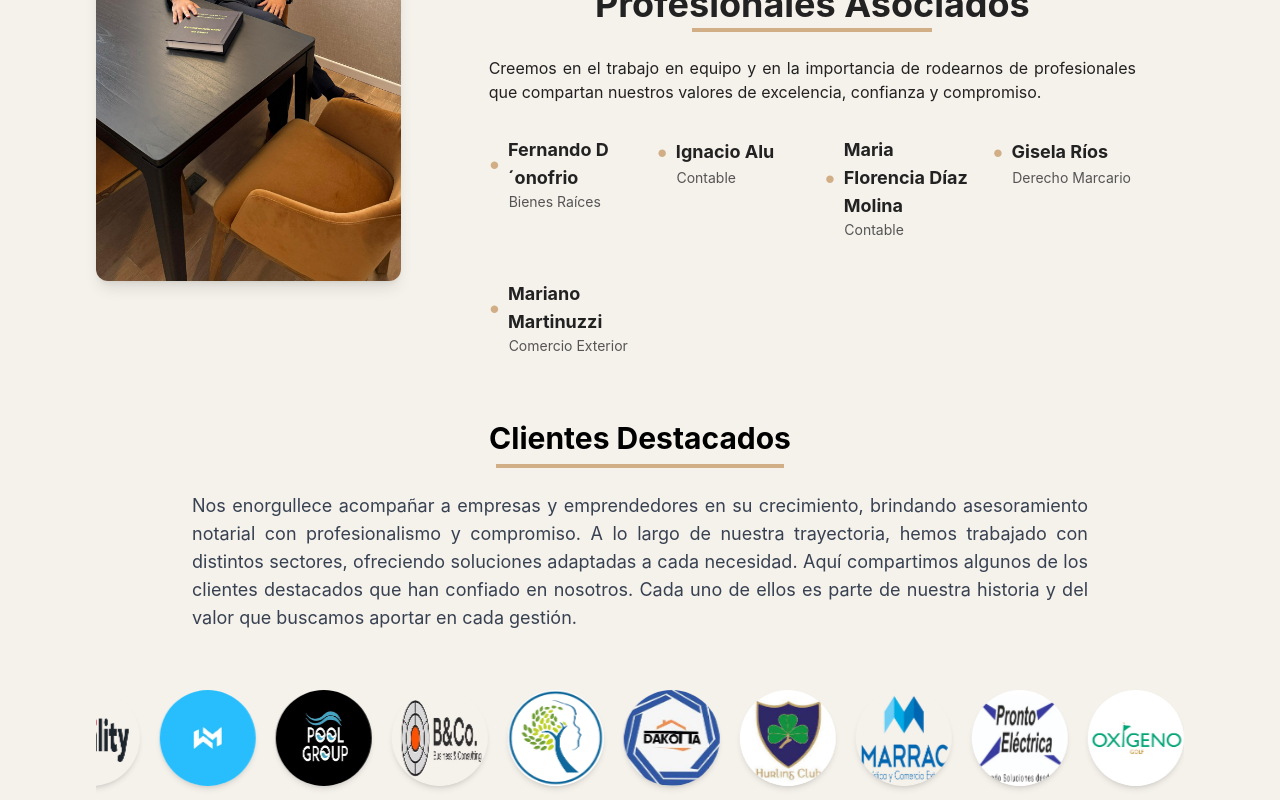
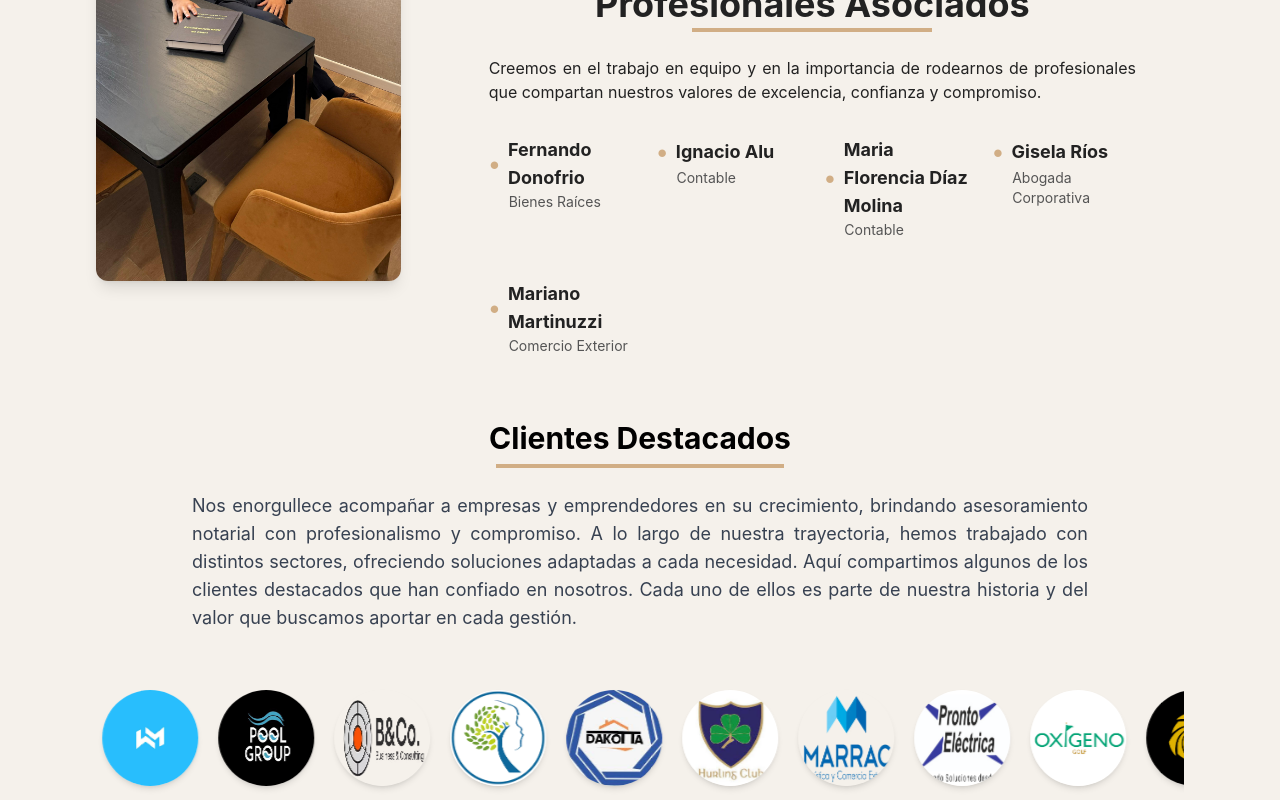
Before and after one commit to RamaHernandez03/Feli_escribania, a React (Create React App) app in the folder front/: page / in a window 1280 px wide. Shown: the part 2000-2800 px from the top of the page. Built offline with nearby package versions, Linux system fonts and the light colour scheme; a web font is replaced by a local one.

Commit message:
New Clients

```diff
--- a/front/src/components/CarruselClientes.jsx
+++ b/front/src/components/CarruselClientes.jsx
@@ -14,6 +14,8 @@ import purafrutta from "../assets/purafrutta.svg";
 import marrac from "../assets/marrac.avif";
 import pronto from "../assets/pronto.png";
 import golf from "../assets/golf.png";
+import pirca from "../assets/pirca.png";
+import cruzando from "../assets/cruzando.png";
 import proyectoabismal from "../assets/proyectoabismal.png";
 
 const logosClientes = [
@@ -31,6 +33,8 @@ const logosClientes = [
   { src: pronto, link: "https://prontoelectrica.com.ar/" },
   { src: golf, link: "https://www.instagram.com/oxigenogolfexperience/" },
   { src: proyectoabismal, link: "https://www.instagram.com/proyectoabismal/" },
+  { src: pirca, link: "https://pircaproducciones.com/" },
+  { src: cruzando, link: "https://www.cruzandoelcharco.com.ar/" },
 
 ];
 
--- a/front/src/locales/es.json
+++ b/front/src/locales/es.json
@@ -60,10 +60,10 @@
             "title": "Profesionales Asociados",
             "description": "Creemos en el trabajo en equipo y en la importancia de rodearnos de profesionales que compartan nuestros valores de excelencia, confianza y compromiso.",
             "list": [
-              { "name": "Fernando D´onofrio", "link": "#", "category": "Bienes Raíces" },
+              { "name": "Fernando Donofrio", "link": "#", "category": "Bienes Raíces" },
               { "name": "Ignacio Alu", "link": "https://www.linkedin.com/in/ignacioalu/", "category": "Contable" },
               { "name": "Maria Florencia Díaz Molina", "link": "https://www.linkedin.com/in/maria-florencia-diaz-molina-933291189/", "category": "Contable" },
-              { "name": "Gisela Ríos", "link": "https://www.linkedin.com/in/gisela-rios-03b399159/", "category": "Derecho Marcario" },
+              { "name": "Gisela Ríos", "link": "https://www.linkedin.com/in/gisela-rios-03b399159/", "category": "Abogada Corporativa" },
               { "name": "Mariano Martinuzzi", "link": "https://www.linkedin.com/in/mariano-martinuzzi/", "category": "Comercio Exterior" }
       ]
     }
```
Also changed, not shown: front/src/assets/cruzando.png (added), front/src/assets/pirca.png (added).
